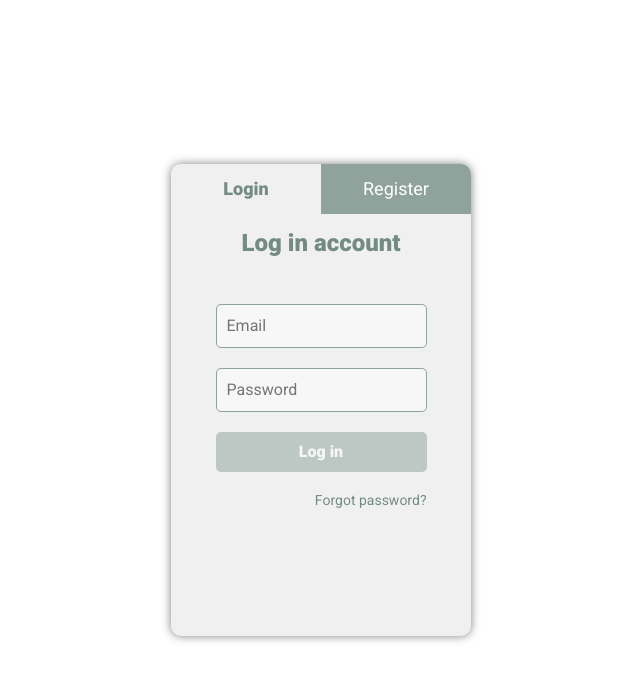
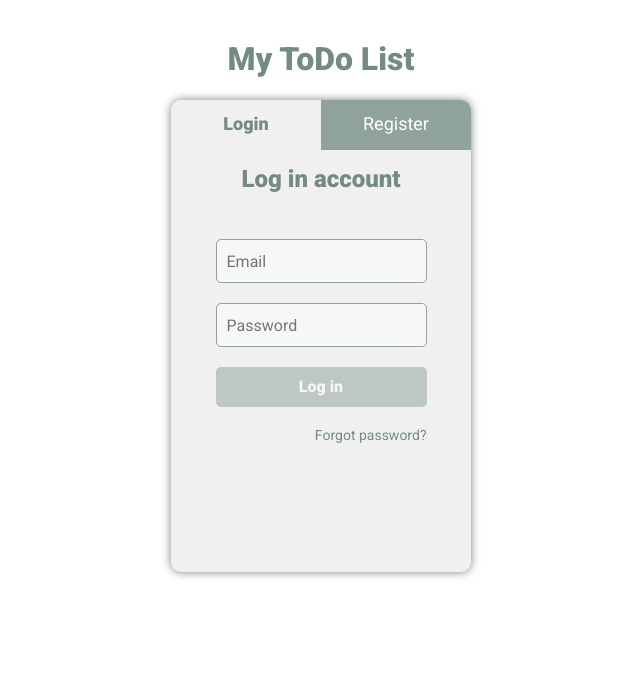
Before and after one commit to arcanar7/todo-vue, a Vue app: page /login in a window 1280 px wide. Shown: the top 680 px of the page, without its empty margins (319-959 px from the left). Built offline with nearby package versions, Linux system fonts and the light colour scheme; no server answers.

Commit message:
adaptive

```diff
--- a/src/views/Auth.vue
+++ b/src/views/Auth.vue
@@ -1,5 +1,8 @@
 <template>
   <div class="wrapper">
+    <header class="header">
+      <h1 class="title">My ToDo List</h1>
+    </header>
     <section class="inner">
       <div class="nav">
         <router-link to="/login" class="nav__login" active-class="active">
@@ -29,8 +32,17 @@ export default {}
   display: flex;
   flex-direction: column;
   align-items: center;
-  justify-content: center;
   height: 100vh;
+
+  .header {
+    margin-top: 20px;
+
+    .title {
+      color: $primary;
+      text-align: center;
+      font-weight: 900;
+    }
+  }
 }
 
 .inner {
```
